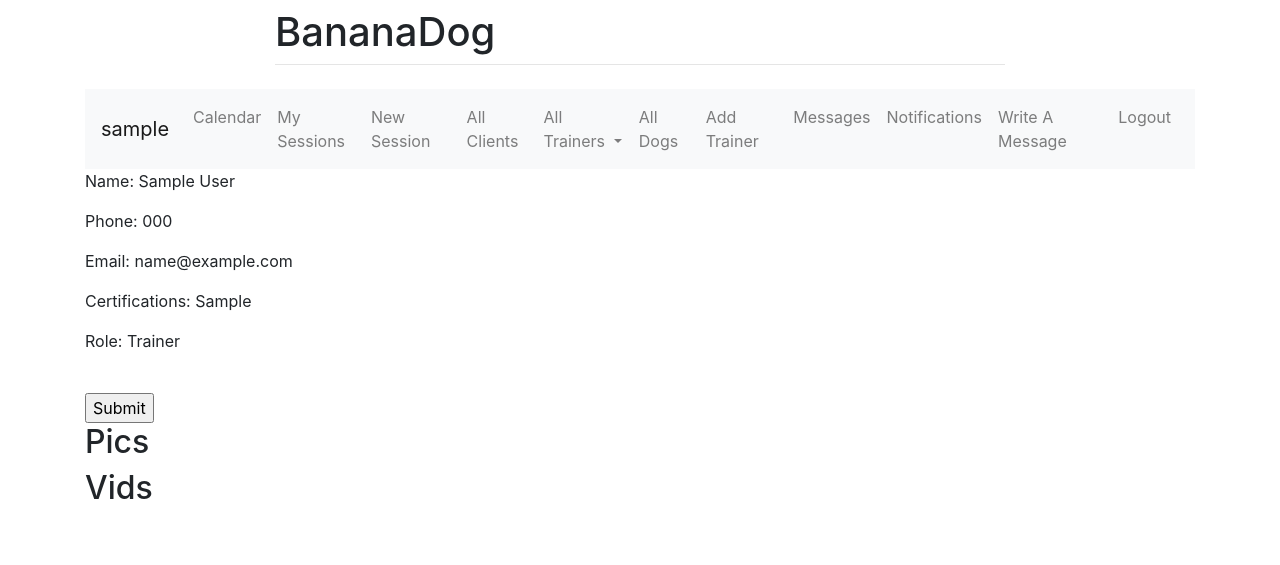
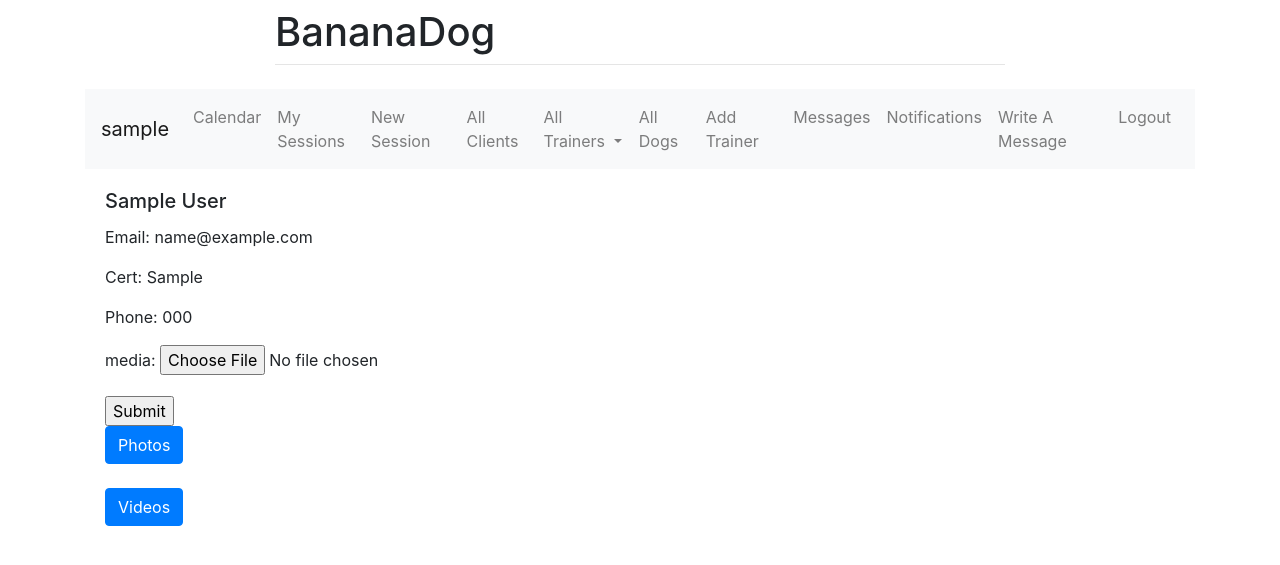
Before and after one commit to nvalle0624/kenzie-q4-capstone, a Django app: page /trainer_home/1 in a window 1280 px wide. Shown: the top 565 px of the page. Run offline with Django 3.2, Linux system fonts and the light colour scheme; a user stored in the database is signed in; tables that the repository leaves empty hold one stand-in row (values such as "Sample post"); some libraries are stand-ins or nearby versions.

Commit message:
aligned video within trainer profile, fixed dropdowns in nav

```diff
--- a/admin_users/views.py
+++ b/admin_users/views.py
@@ -10,7 +10,7 @@ from django.contrib.admin.views.decorators import staff_member_required
 from django.contrib.auth.decorators import login_required
 from django.contrib.auth import login, logout, authenticate
 from media_files.forms import MediaForm
-# from media_files.models import UserMediaFile
+from media_files.models import UserMediaFile
 
 
 # Create your views here.
@@ -20,18 +20,19 @@ from media_files.forms import MediaForm
 @staff_member_required
 def trainer_home(request, user_id: int):
     if request.user.is_authenticated:
+        image_files = UserMediaFile.objects.filter(user=request.user)
         trainer = Trainer.objects.get(admin_user=request.user)
         all_trainers = Trainer.objects.all()
-        # if request.method == 'POST':
-        #     image_form = MediaForm(request.POST, request.FILES)
-        #     if image_form.is_valid():
-        #         data = image_form.cleaned_data
-        #         new_image = UserMediaFile.objects.create(
-        #         dog=this_dog,
-        #         image=data['media'],
-        #     )
-
-        return render(request, 'admin_homepage.html', {'trainer': trainer, 'all_trainers': all_trainers})
+        if request.method == 'POST':
+            image_form = MediaForm(request.POST, request.FILES)
+            if image_form.is_valid():
+                data = image_form.cleaned_data
+                new_image = UserMediaFile.objects.create(
+                    user=request.user,
+                    image=data['media'],
+                )
+        image_form = MediaForm()
+        return render(request, 'admin_homepage.html', {'trainer': trainer, 'all_trainers': all_trainers, 'image_form': image_form, 'image_files': image_files})
     return HttpResponseRedirect(reverse('add_trainer'))
 
 
--- a/media_files/admin.py
+++ b/media_files/admin.py
@@ -1,6 +1,7 @@
 from django.contrib import admin
-from media_files.models import DogMediaFile
+from media_files.models import DogMediaFile, UserMediaFile
 # Register your models here.
 
 
 admin.site.register(DogMediaFile)
+admin.site.register(UserMediaFile)
--- a/media_files/models.py
+++ b/media_files/models.py
@@ -13,7 +13,7 @@ class DogMediaFile(models.Model):
     #     return self.image
 
 
-# class UserMediaFile(models.Model):
-#     user = models.ForeignKey(User, on_delete=models.CASCADE)
-#     image = models.FileField(
-#         upload_to='static/image_media/', null=True, blank=True)
+class UserMediaFile(models.Model):
+    user = models.ForeignKey(User, on_delete=models.CASCADE)
+    image = models.FileField(
+        upload_to='static/image_media/', null=True, blank=True)
--- a/templates/admin_homepage.html
+++ b/templates/admin_homepage.html
@@ -1,43 +1,60 @@
 
 {% extends 'admin_navbar.html' %}
 {% block content %}
+{% load static %}
 
+<div>
+    <div class="card-body">
+      <h5 class="card-title">{{trainer.full_name}}</h5>
 
-<p>Name: {{trainer.full_name}}</p>
-<p>Phone: {{trainer.phone}}</p>
-<p>Email: {{trainer.email}}</p>
-<p>Certifications: {{trainer.cert}}</p>
-<p>Role: {{trainer.field_of_expertise}}</p>
-<br>
+          <p class="card-text">Email: {{trainer.email}}</p>
+          <p class="card-text">Cert: {{trainer.cert}}</p>
+          <p class="card-text">Phone: {{trainer.phone}}</p>
+
 
           <form method='POST' action="" enctype="multipart/form-data">
             {% csrf_token %}
             {{image_form.as_p}}
             <input type='submit' value='Submit'>
           </form>
-<h2>Pics</h2>
+
+
+          <button class="btn btn-primary" type="button" data-toggle="collapse" data-target="#photos-dropdown" aria-expanded="false" aria-controls="collapseExample">
+            Photos
+          </button>
+          <div class="collapse" id="photos-dropdown">
+          <div class="card card-body">
             {% for image in image_files %}
             {% if '.jpg' in image.image.url %}
-<img src={{image.image.url}} width="200" height="200">
-<a href='/delete_media/{{image.id}}'>Delete</a>
+            <div class="card" style="width: 10rem;">
+                <img class="card-img-top" src={{image.image.url}} style="height: 12rem;" >
+                <a class="btn btn-primary" href='/delete_media/{{image.id}}'>Delete</a>
+            </div>
             {% endif %}
             {% endfor %}
-
-
-<h2>Vids</h2>
+          </div>
+        </div>
+          <br>
+          <br>
+          <button class="btn btn-primary" type="button" data-toggle="collapse" data-target="#videos-dropdown" aria-expanded="false" aria-controls="collapseExample">
+          Videos
+          </button>
+          <div class="collapse" id="videos-dropdown">
+          <div class="card card-body">
           {% for file in image_files %}
           {% if '.m4v' in file.image.url %}
           <p>{{file.file}}</p>
-<video width="320" height="240" controls>
+          <div class="card" style="width: 18rem;">
+            <video class="card-img-top" controls >
               <source src={{file.image.url}} type="video/mp4">
             </video>
-<a href='/delete_media/{{file.id}}'>Delete</a>
+            <a class="btn btn-primary" href='/delete_media/{{file.id}}'>Delete</a>
+          </div>
+          </div>
           {% endif %}
           {% endfor %}
         </div>
-
-
-
-
-
+      </div>
+    </div>
+</div>
 {% endblock %}
--- a/templates/clientform.html
+++ b/templates/clientform.html
@@ -1,4 +1,4 @@
-{% extends 'base.html' %}
+
 
 {% load crispy_forms_tags %}
 
--- a/templates/message_form.html
+++ b/templates/message_form.html
@@ -1,6 +1,3 @@
-
-{% extends 'base.html' %}
-
 {% load crispy_forms_tags %}
 
 {% block content %}
--- a/templates/my_sessions.html
+++ b/templates/my_sessions.html
@@ -1,4 +1,4 @@
-{% extends 'base.html' %}
+
 {% block content %}
 {% include request.user.is_staff|yesno:'admin_navbar.html,client_navbar.html' %}
 <h1>My Sessions</h1>
```
Also changed, not shown: templates/dog_profile_view.html (+0 -28 lines), media_files/migrations/0002_usermediafile.py (added). Lines whose indentation alone changed are shown as unchanged.
